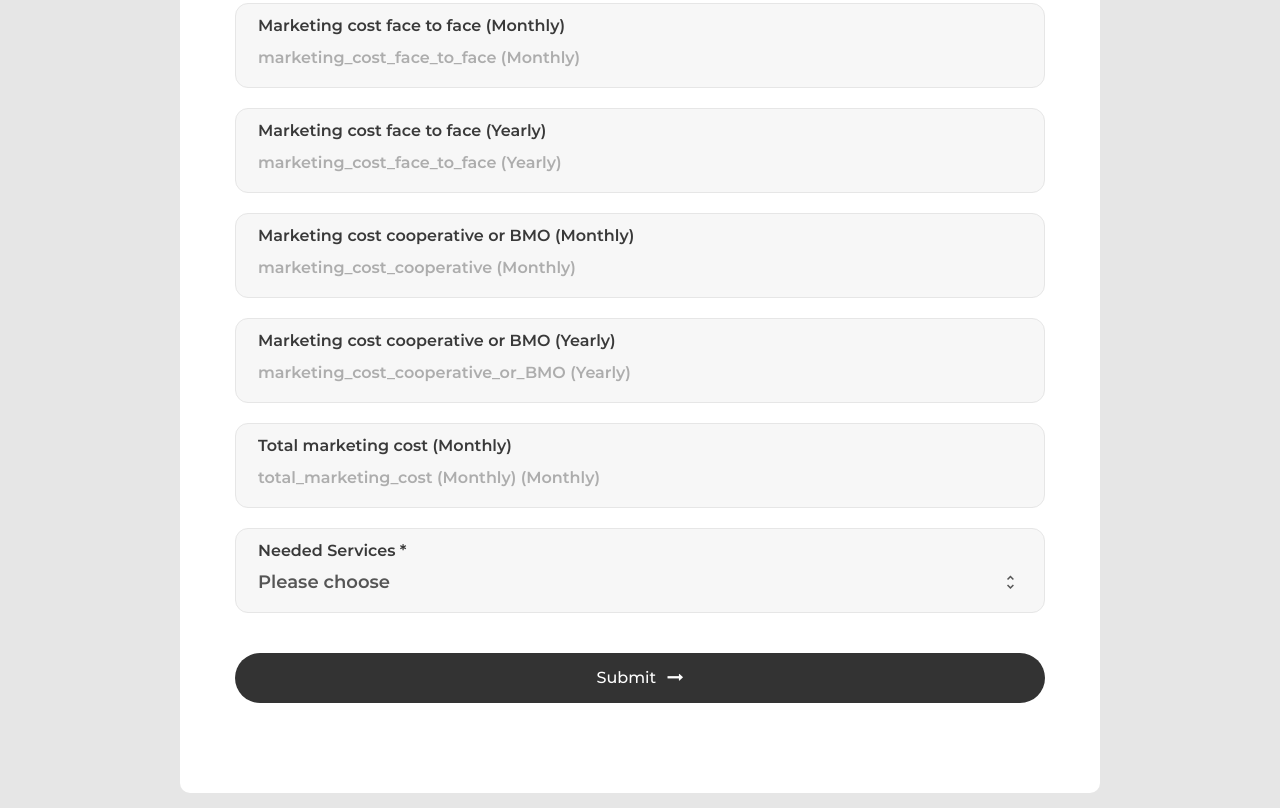
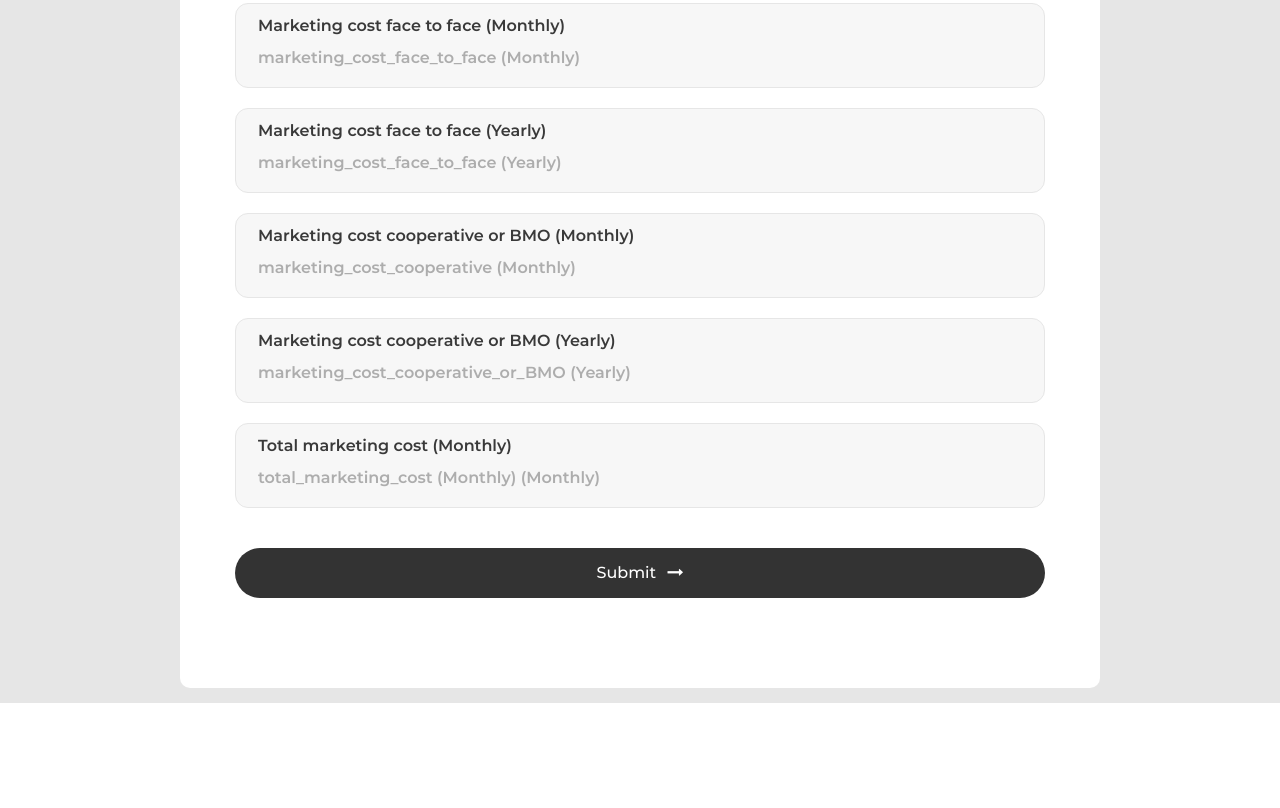
Before and after one commit to Musecreatives/led_forms, a plain HTML site: page index.html in a window 1280 px wide. Shown: the part 4343-5151 px from the top of the page. After the commit the page ends 5046 px from the top, so only its background shows below. Drawn offline with Linux system fonts and the light colour scheme.

Commit message:
latest updates

```diff
--- a/index.html
+++ b/index.html
@@ -323,9 +323,7 @@
           <input class="input100" type="text" name="question_13" index="" placeholder="total_marketing_cost (Monthly) (Monthly)" />
         </div>
 
-
-
-        <div class="wrap-input100 input100-select bg1">
+        <!-- <div class="wrap-input100 input100-select bg1">
           <span class="label-input100">Needed Services *</span>
           <div>
             <select class="js-select2" name="service">
@@ -360,7 +358,8 @@
               </label>
             </div>
           </div>
-        </div>
+        </div> -->
+
         <div class="container-contact100-form-btn">
           <button class="contact100-form-btn">
             <span>
```
